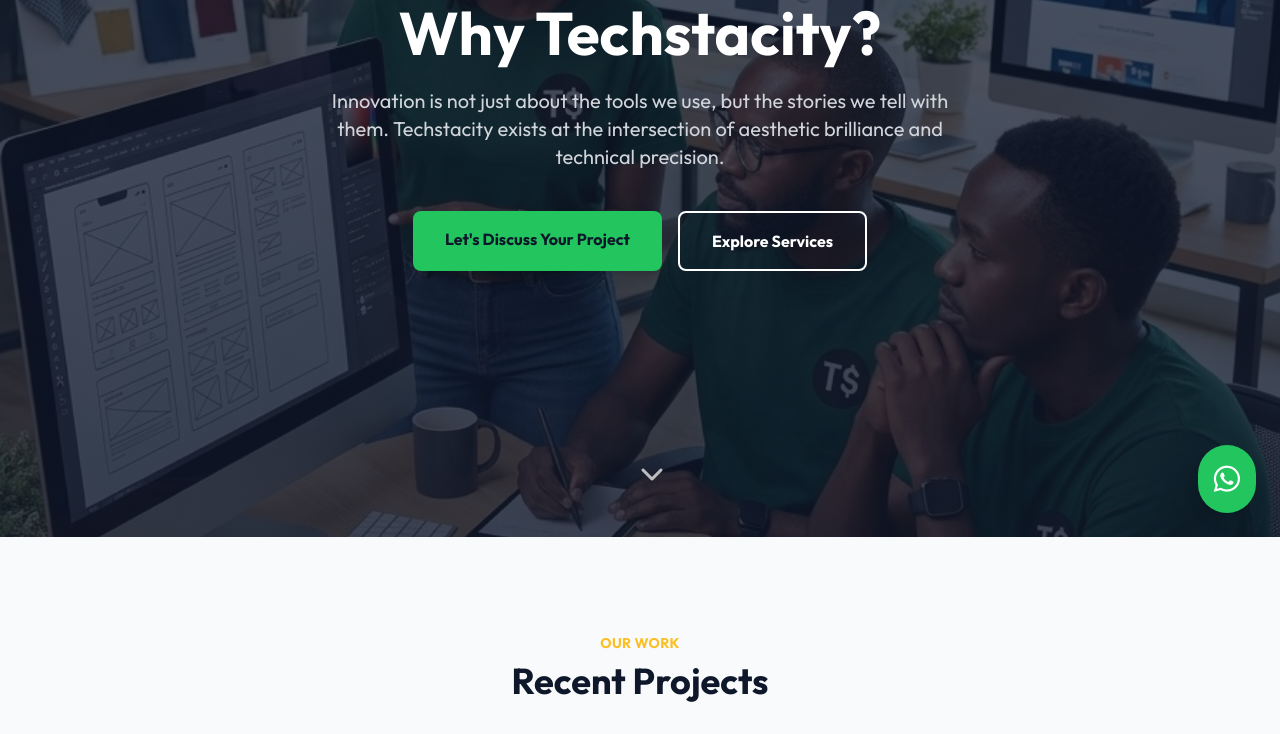
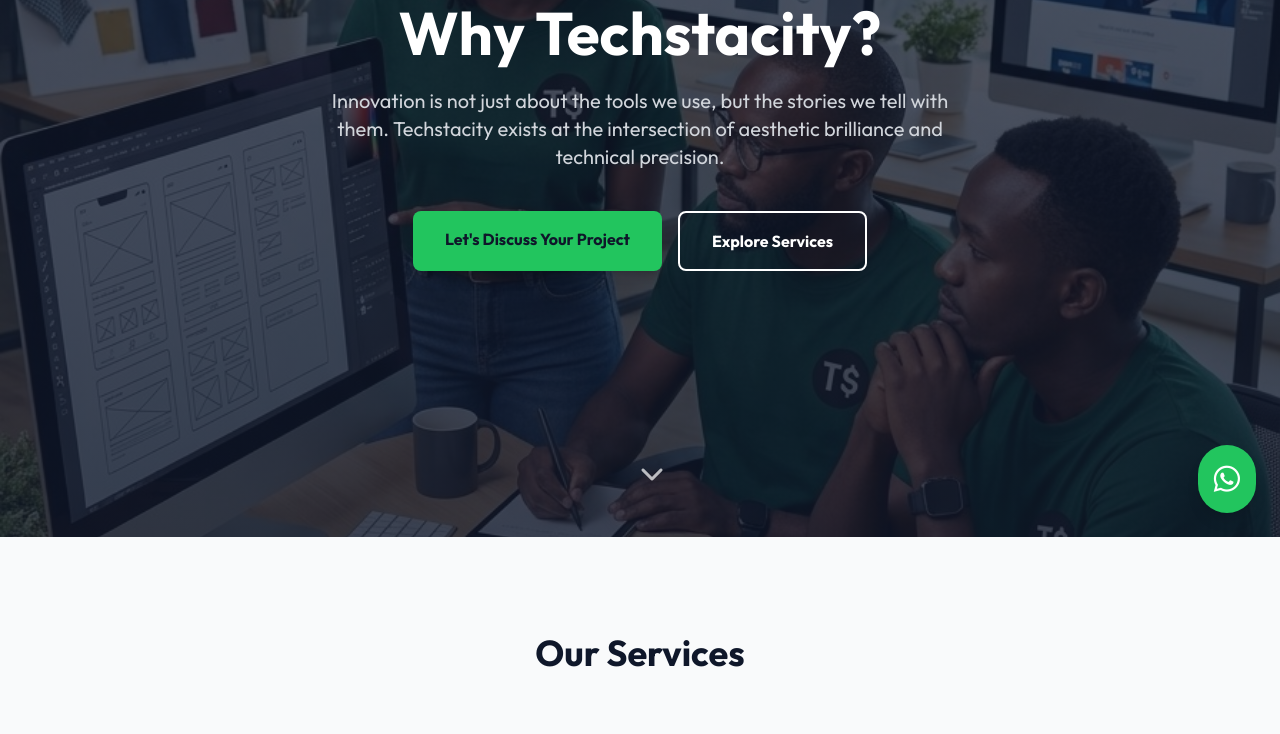
Before and after one commit to t3chstacity/techstacity, a plain HTML site: page portfolio.html in a window 1280 px wide. Shown: the part 263-997 px from the top of the page. Drawn offline with nearby package versions, Linux system fonts and the light colour scheme.

Commit message:
Update portfolio.html

```diff
--- a/portfolio.html
+++ b/portfolio.html
@@ -143,8 +143,7 @@
     <section id="gallery" class="py-24 bg-gray-50">
         <div class="max-w-7xl mx-auto px-4 sm:px-6 lg:px-8">
             <div class="text-center mb-16">
-                <h2 class="text-brand-gold font-bold tracking-wide uppercase text-sm mb-2">Our Work</h2>
-                <h3 class="text-3xl md:text-4xl font-bold text-brand-blue">Recent Projects</h3>
+                <h3 class="text-3xl md:text-4xl font-bold text-brand-blue">Our Services</h3>
             </div>
 
             <div class="grid grid-cols-1 md:grid-cols-2 lg:grid-cols-3 gap-6">
```
